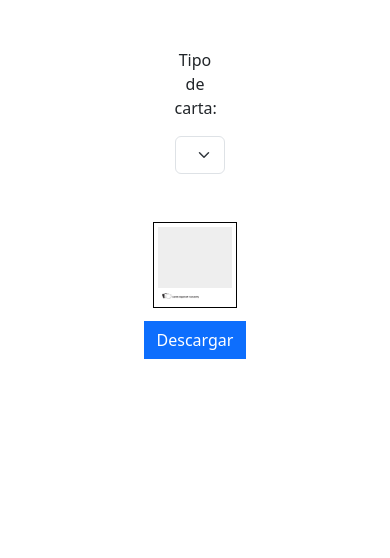
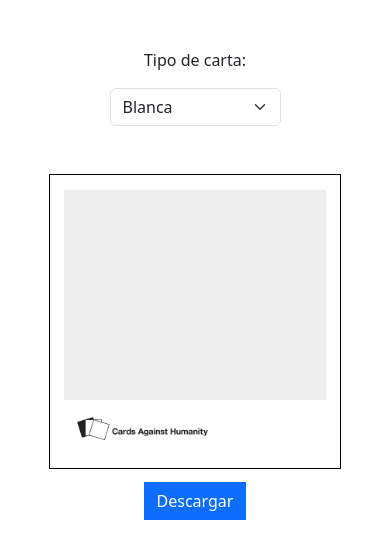
Before and after one commit to AitorAmbite/AitorAmbite.github.io, a plain HTML site: page index.html in a window 390 px wide. Drawn offline with nearby package versions, Linux system fonts and the light colour scheme.

Commit message:
responsive

```diff
--- a/css/cah.css
+++ b/css/cah.css
@@ -51,3 +51,16 @@
 .cah-card-text:focus {
     outline: none;
 }
+@media (max-width:600px) {
+    .cah-card {
+        font-size: 20px;
+        font-weight: bold;
+        font-family: Helvetica;
+        width: 80%;
+        padding-top: 80%;
+        display: inline-block;
+        position: relative;
+        margin-bottom: 2%;
+    }
+
+}
--- a/index.html
+++ b/index.html
@@ -17,7 +17,7 @@
     <main class="container text-center">
         <!-- Card selector row -->
         <div class="row">
-            <div class="col-2 mx-auto mt-5">
+            <div class="col-6 col-md-2 mx-auto mt-5">
                 <p>Tipo de carta:</p>
                 <select class="form-select" aria-label="Card type select" id="card-type-selector"
                     onchange="changeType()">
```
